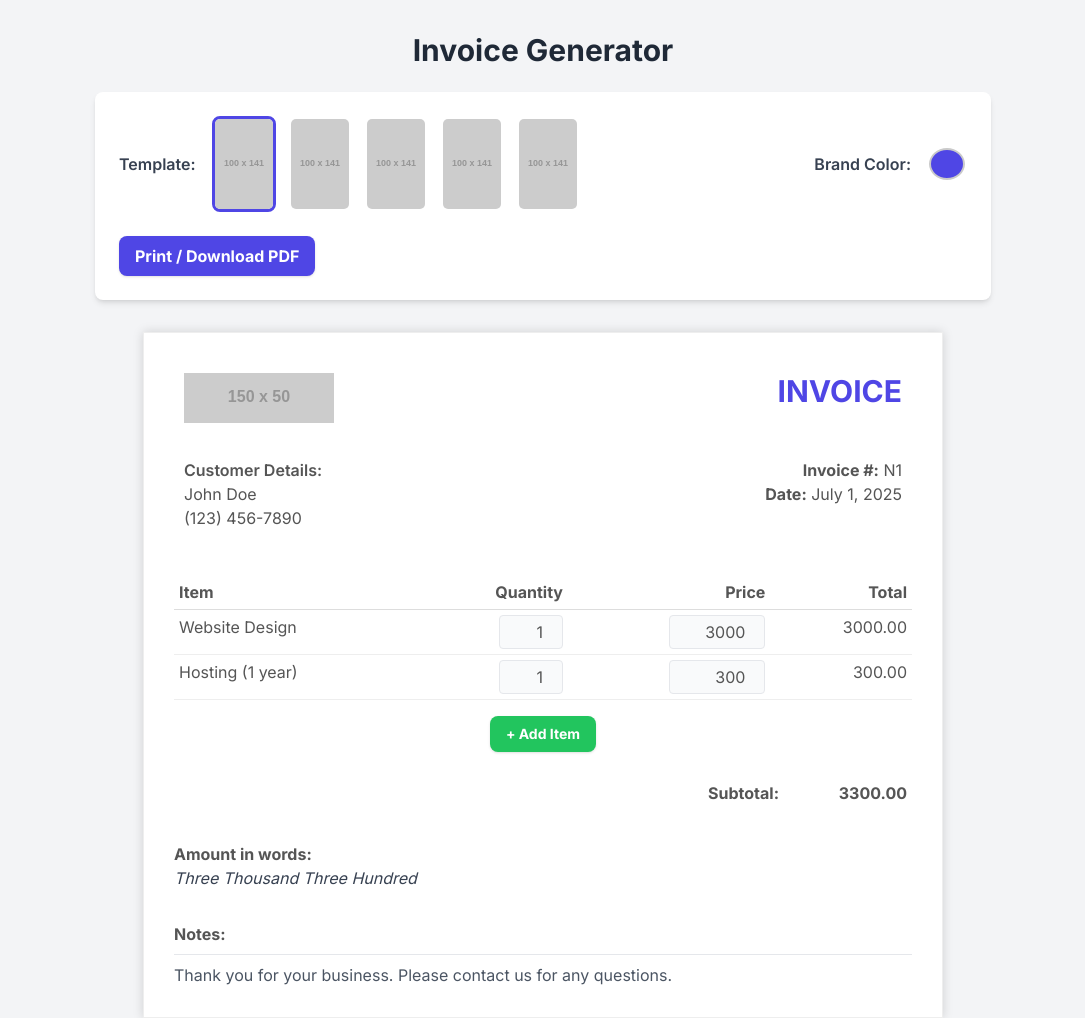
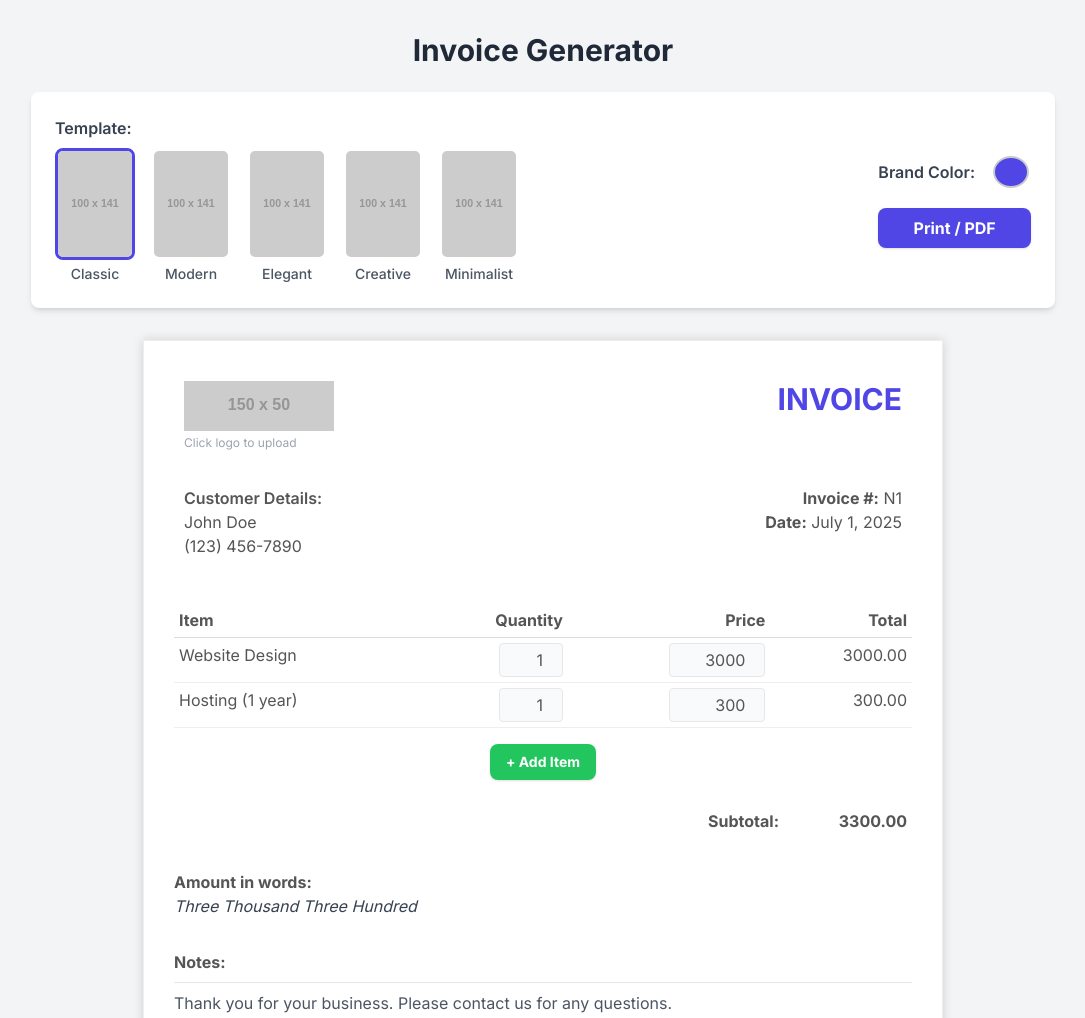
Before and after one commit to Ayojerry98/Invoice-Generator, a plain HTML site: page index.html in a window 1280 px wide. Shown: the top 1018 px of the page, without its empty margins (97-1182 px from the left). Drawn offline with nearby package versions, Linux system fonts and the light colour scheme; placeholder pictures from the web are drawn by us.

Commit message:
Fixed template label and also logo upload label

```diff
--- a/index.html
+++ b/index.html
@@ -83,13 +83,16 @@
             border-radius: 50%;
             border: 2px solid #cacaca;
         }
+        .template-item {
+            cursor: pointer;
+            text-align: center;
+        }
         .template-thumbnail {
-            cursor: pointer;
             border: 3px solid transparent;
             transition: border-color 0.3s;
             border-radius: 8px;
         }
-        .template-thumbnail.active {
+        .template-item.active .template-thumbnail {
             border-color: var(--brand-color);
         }
 
@@ -163,29 +166,45 @@
 </head>
 <body class="bg-gray-100 p-4 sm:p-6 lg:p-8">
 
-    <div class="max-w-4xl mx-auto mb-8 controls-section">
+    <div class="max-w-5xl mx-auto mb-8 controls-section">
         <h1 class="text-3xl font-bold text-center text-gray-800 mb-6">Invoice Generator</h1>
 
-        <div class="bg-white p-6 rounded-lg shadow-md mb-8 flex flex-wrap items-center justify-between gap-6">
-            <div class="flex items-center gap-4">
-                <label class="font-semibold text-gray-700">Template:</label>
-                <div class="flex gap-3 flex-wrap">
-                    <img id="template1" src="https://placehold.co/100x141/d1d5db/374151?text=Classic" alt="Classic Template" class="w-16 h-24 object-cover template-thumbnail active" onclick="changeTemplate('classic')">
-                    <img id="template2" src="https://placehold.co/100x141/a5b4fc/1e1b4b?text=Modern" alt="Modern Template" class="w-16 h-24 object-cover template-thumbnail" onclick="changeTemplate('modern')">
-                    <img id="template3" src="https://placehold.co/100x141/f3e8ff/8b5cf6?text=Elegant" alt="Elegant Template" class="w-16 h-24 object-cover template-thumbnail" onclick="changeTemplate('elegant')">
-                    <img id="template4" src="https://placehold.co/100x141/dcfce7/16a34a?text=Creative" alt="Creative Template" class="w-16 h-24 object-cover template-thumbnail" onclick="changeTemplate('creative')">
-                    <img id="template5" src="https://placehold.co/100x141/f1f5f9/475569?text=Minimal" alt="Minimalist Template" class="w-16 h-24 object-cover template-thumbnail" onclick="changeTemplate('minimalist')">
+        <div class="bg-white p-6 rounded-lg shadow-md mb-8 flex flex-col md:flex-row items-center justify-between gap-8">
+            <div class="w-full">
+                <label class="font-semibold text-gray-700 mb-2 block">Template:</label>
+                <div class="flex gap-4 flex-wrap justify-center md:justify-start">
+                    <div id="template-classic" class="template-item active" onclick="changeTemplate('classic')">
+                        <img src="https://placehold.co/100x141/d1d5db/374151?text=Classic" alt="Classic Template" class="w-20 h-28 object-cover template-thumbnail">
+                        <p class="text-sm mt-1 font-medium text-gray-600">Classic</p>
+                    </div>
+                    <div id="template-modern" class="template-item" onclick="changeTemplate('modern')">
+                        <img src="https://placehold.co/100x141/a5b4fc/1e1b4b?text=Modern" alt="Modern Template" class="w-20 h-28 object-cover template-thumbnail">
+                        <p class="text-sm mt-1 font-medium text-gray-600">Modern</p>
+                    </div>
+                    <div id="template-elegant" class="template-item" onclick="changeTemplate('elegant')">
+                        <img src="https://placehold.co/100x141/f3e8ff/8b5cf6?text=Elegant" alt="Elegant Template" class="w-20 h-28 object-cover template-thumbnail">
+                        <p class="text-sm mt-1 font-medium text-gray-600">Elegant</p>
+                    </div>
+                    <div id="template-creative" class="template-item" onclick="changeTemplate('creative')">
+                        <img src="https://placehold.co/100x141/dcfce7/16a34a?text=Creative" alt="Creative Template" class="w-20 h-28 object-cover template-thumbnail">
+                        <p class="text-sm mt-1 font-medium text-gray-600">Creative</p>
+                    </div>
+                    <div id="template-minimalist" class="template-item" onclick="changeTemplate('minimalist')">
+                        <img src="https://placehold.co/100x141/f1f5f9/475569?text=Minimal" alt="Minimalist Template" class="w-20 h-28 object-cover template-thumbnail">
+                        <p class="text-sm mt-1 font-medium text-gray-600">Minimalist</p>
+                    </div>
                 </div>
             </div>
 
-            <div class="flex items-center gap-4">
-                <label for="brand-color" class="font-semibold text-gray-700">Brand Color:</label>
-                <input type="color" id="brand-color" value="#4f46e5" class="brand-color-picker">
+            <div class="flex-shrink-0 flex flex-col items-center gap-4">
+                <div class="flex items-center gap-4">
+                    <label for="brand-color" class="font-semibold text-gray-700">Brand Color:</label>
+                    <input type="color" id="brand-color" value="#4f46e5" class="brand-color-picker">
+                </div>
+                <button onclick="window.print()" class="bg-indigo-600 hover:bg-indigo-700 text-white font-bold py-2 px-6 rounded-lg shadow transition w-full">
+                    Print / PDF
+                </button>
             </div>
-
-            <button onclick="window.print()" class="bg-indigo-600 hover:bg-indigo-700 text-white font-bold py-2 px-4 rounded-lg shadow transition">
-                Print / Download PDF
-            </button>
         </div>
     </div>
 
@@ -196,7 +215,10 @@
                     <table>
                         <tr>
                             <td class="title">
-                                <img id="logo-preview" src="https://placehold.co/150x50/cccccc/ffffff?text=Your+Logo" alt="Company logo" style="max-width:150px; max-height:50px; cursor:pointer;">
+                                <div id="logo-container" style="cursor:pointer;">
+                                    <img id="logo-preview" src="https://placehold.co/150x50/cccccc/ffffff?text=Your+Logo" alt="Company logo" style="max-width:150px; max-height:50px;">
+                                    <p class="text-xs text-gray-400 mt-1">Click logo to upload</p>
+                                </div>
                                 <input type="file" id="logo-upload" class="hidden" accept="image/*">
                             </td>
 
@@ -279,8 +301,9 @@
         document.addEventListener('DOMContentLoaded', function() {
             const itemsTable = document.getElementById('invoice-items');
             const addItemBtn = document.getElementById('add-item');
+            const logoContainer = document.getElementById('logo-container');
+            const logoUpload = document.getElementById('logo-upload');
             const logoPreview = document.getElementById('logo-preview');
-            const logoUpload = document.getElementById('logo-upload');
             const brandColorInput = document.getElementById('brand-color');
 
             // --- Core Functions ---
@@ -341,7 +364,7 @@
             itemsTable.querySelectorAll('tr.item').forEach(attachRowListeners);
             addItemBtn.addEventListener('click', addNewItem);
 
-            logoPreview.addEventListener('click', () => logoUpload.click());
+            logoContainer.addEventListener('click', () => logoUpload.click());
             logoUpload.addEventListener('change', (event) => {
                 const file = event.target.files[0];
                 if (file) {
@@ -366,33 +389,17 @@
         // --- Global Functions ---
         function changeTemplate(templateName) {
             const container = document.getElementById('invoice-container');
-            const thumbnails = document.querySelectorAll('.template-thumbnail');
+            const templateItems = document.querySelectorAll('.template-item');
 
             const templateClasses = ['modern-template', 'elegant-template', 'creative-template', 'minimalist-template'];
             container.classList.remove(...templateClasses);
 
-            thumbnails.forEach(t => t.classList.remove('active'));
+            templateItems.forEach(t => t.classList.remove('active'));
 
-            switch(templateName) {
-                case 'classic':
-                    document.getElementById('template1').classList.add('active');
-                    break;
-                case 'modern':
-                    container.classList.add('modern-template');
-                    document.getElementById('template2').classList.add('active');
-                    break;
-                case 'elegant':
-                    container.classList.add('elegant-template');
-                    document.getElementById('template3').classList.add('active');
-                    break;
-                case 'creative':
-                    container.classList.add('creative-template');
-                    document.getElementById('template4').classList.add('active');
-                    break;
-                case 'minimalist':
-                    container.classList.add('minimalist-template');
-                    document.getElementById('template5').classList.add('active');
-                    break;
+            document.getElementById(`template-${templateName}`).classList.add('active');
+
+            if (templateName !== 'classic') {
+                 container.classList.add(`${templateName}-template`);
             }
         }
     </script>
```
